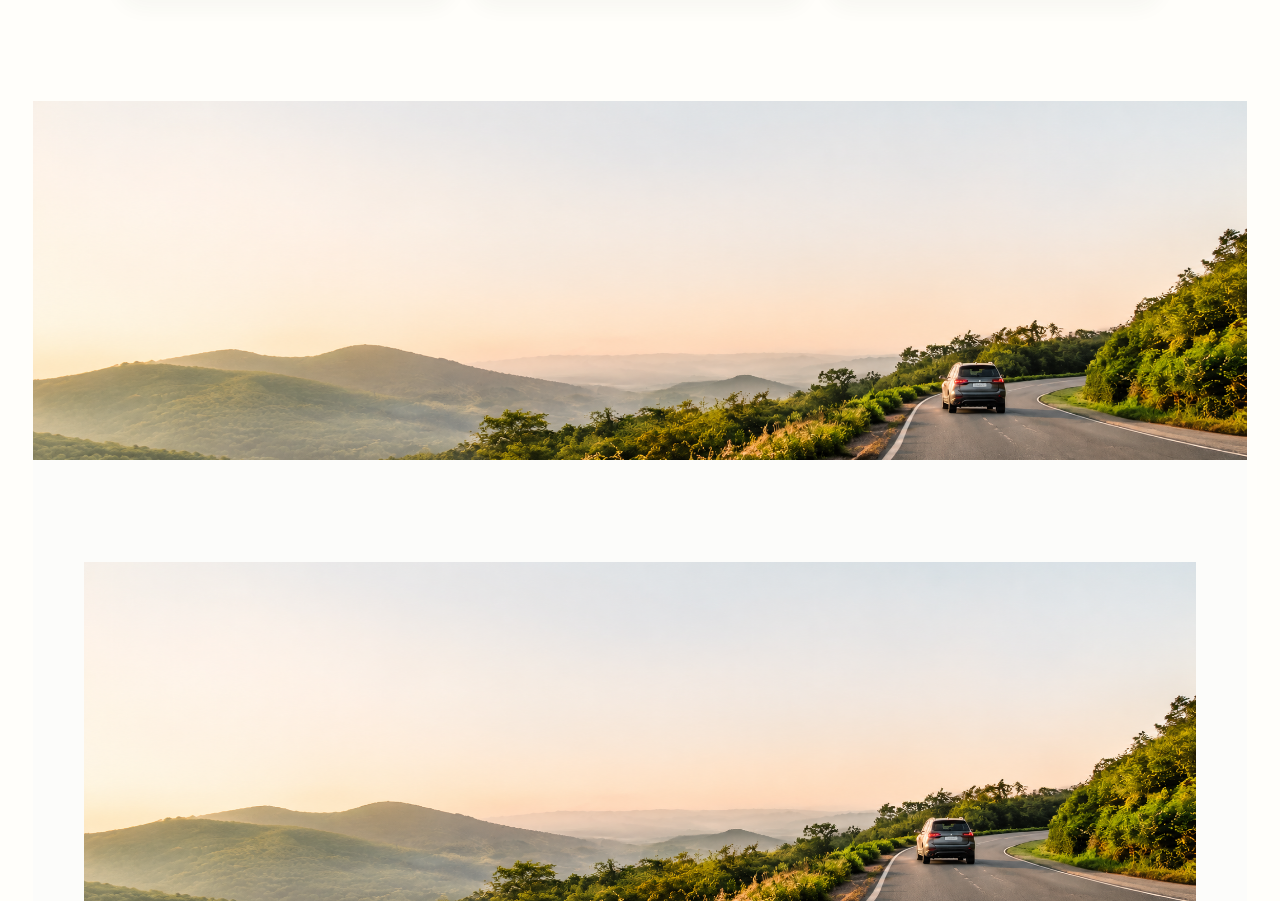
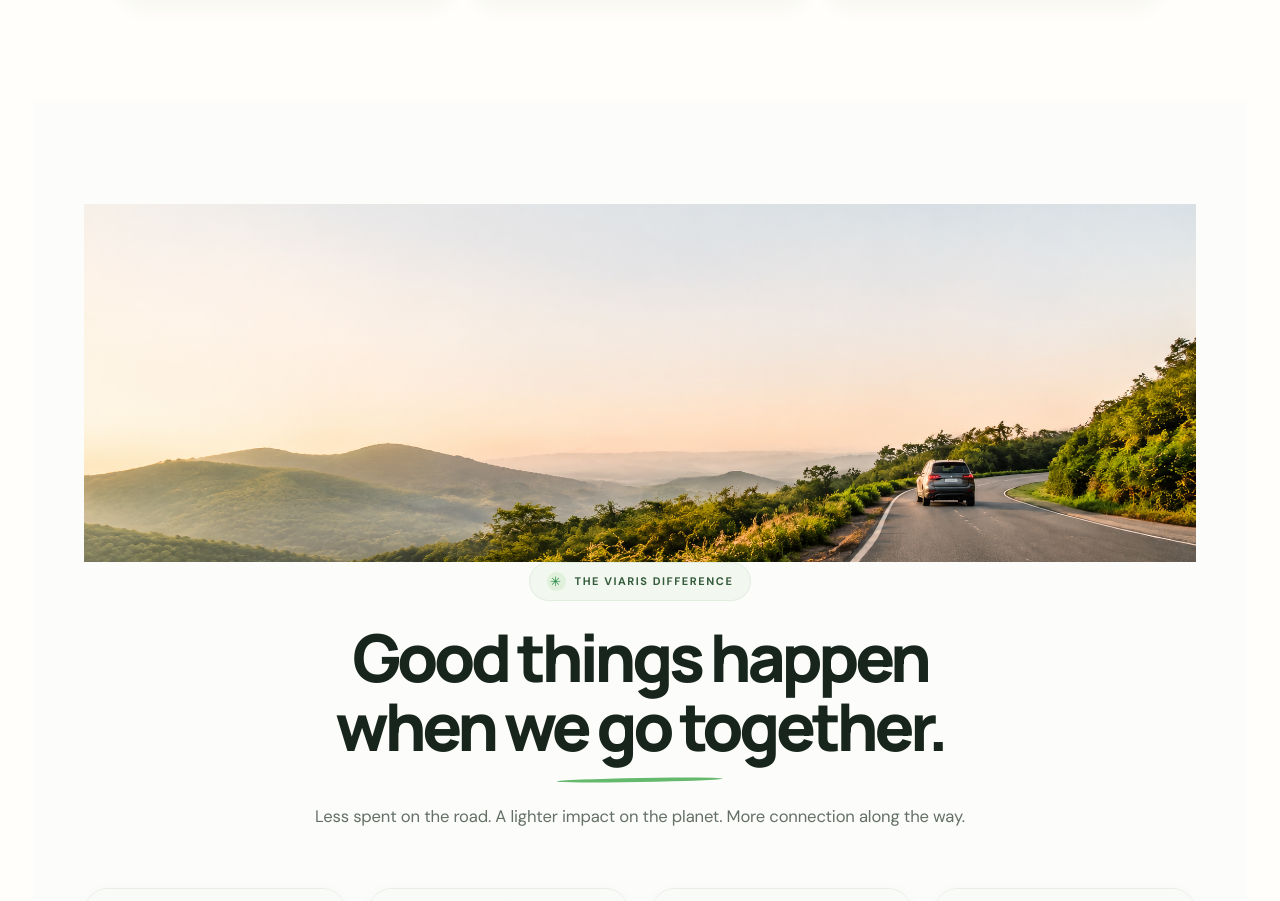
Before and after one commit to Surya8074/viaris-website, a React (Vite) app: page / in a window 1280 px wide. Shown: the part 4688-5589 px from the top of the page. Built offline with nearby package versions, Linux system fonts and the light colour scheme.

Commit message:
Move scenic image into benefits section

```diff
--- a/src/App.tsx
+++ b/src/App.tsx
@@ -1,5 +1,4 @@
 import { useEffect } from 'react';
-import './styles/benefits-landscape.css';
 import HeroIntroReveal from './components/HeroIntroReveal';
 import ViarisFeatureSection from './components/ViarisFeatureSection';
 import ImpactCalculator from './components/ImpactCalculator';
@@ -176,7 +175,6 @@ export default function App() {
         <div className="story-ending"><span className="ending-line"/><p>Same roads. <em>Different people.</em> One journey.</p><span className="ending-line"/></div>
       </section>
       <ViarisFeatureSection />
-      <section className="benefits-landscape" aria-label="A shared journey through the hills" />
       <BenefitsSection />
       <ImpactCalculator />
       <CommunityExchangeSection />
```
